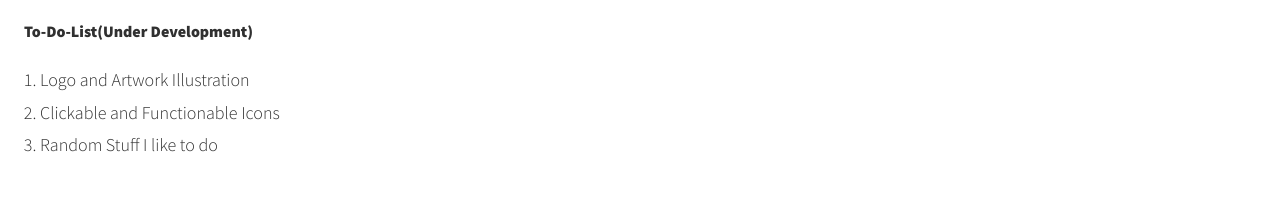
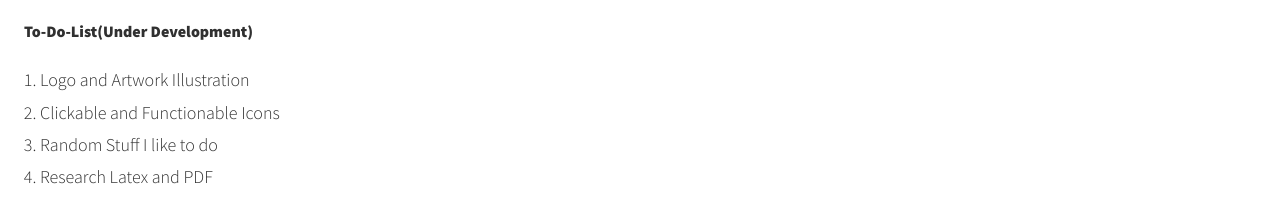
Before and after one commit to EltonMelon/Personal-Web-Page, a plain HTML site: page index.html in a window 1280 px wide. Shown: the part 59-268 px from the top of the page. Drawn offline with nearby package versions, Linux system fonts and the light colour scheme.

Commit message:
Update index.html

```diff
--- a/index.html
+++ b/index.html
@@ -41,6 +41,7 @@
             <li>Logo and Artwork Illustration</li>
             <li>Clickable and Functionable Icons</li>
             <li>Random Stuff I like to do</li>
+            <li>Research Latex and PDF</li>
         </ol>
     </div>
 
```
